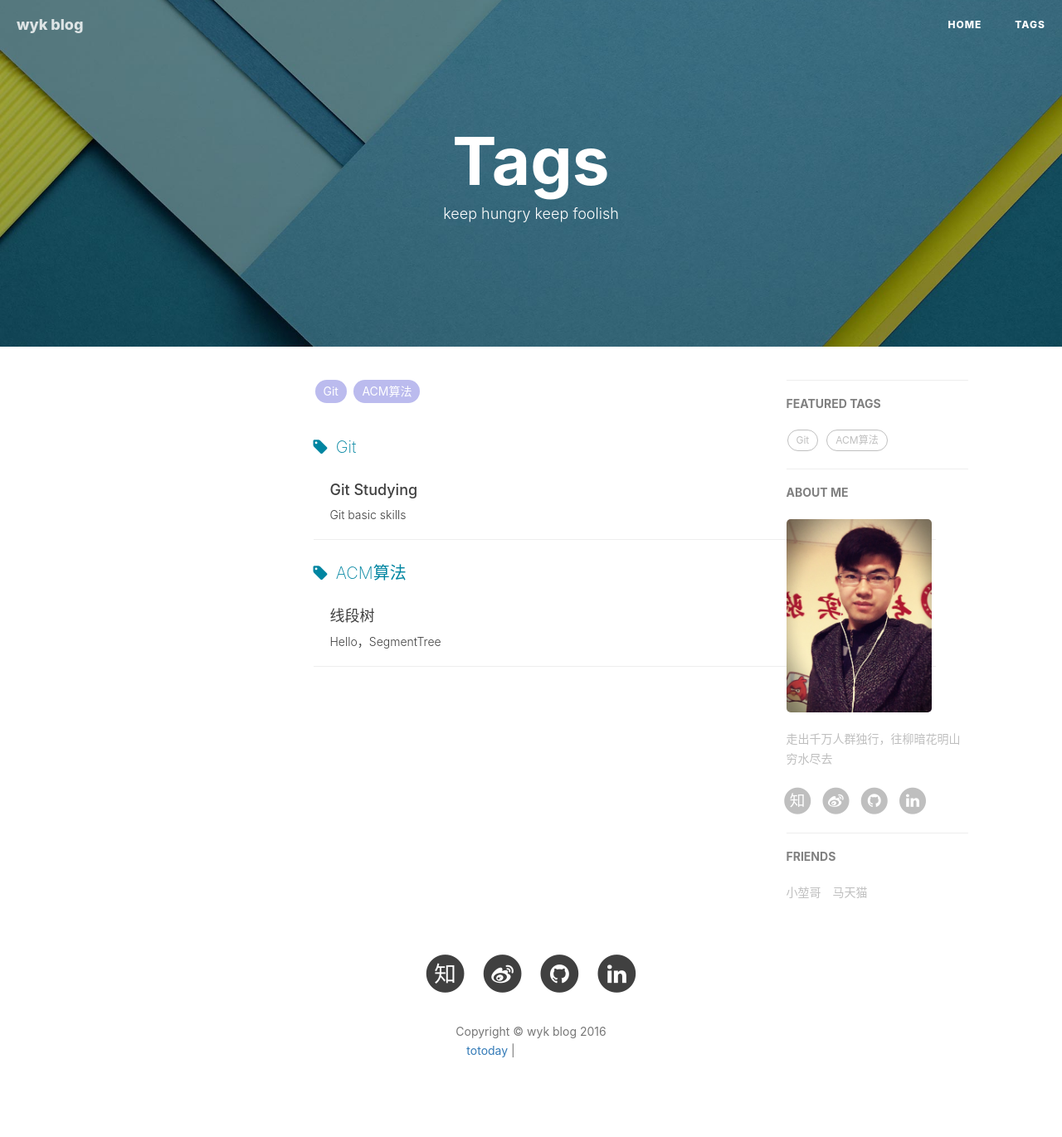
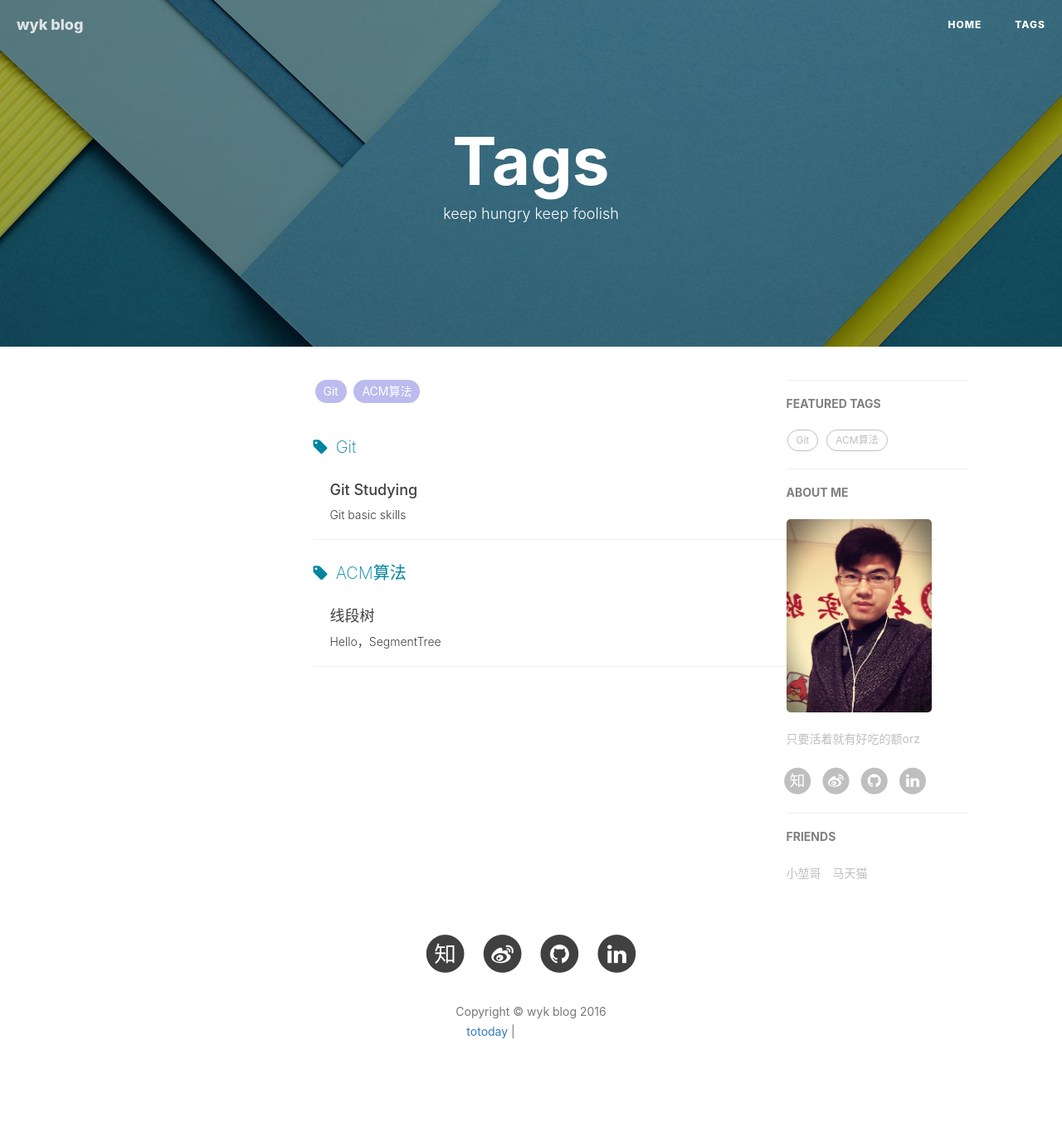
Before and after one commit to wykxyz/wykxyz.github.io, a Jekyll site: the page built from tags.html, in a window 1280 px wide. Shown: the whole page at 83% size. Built offline with Jekyll 4.4.1, drawn with Linux system fonts in a browser that asks for light colours; nearby versions of some CDN libraries; comment, search, counter and statistics services are not loaded; after the commit the page ends 1348 px from its top, so only the background shows below that; grey boxes are pictures that could not be loaded.

Commit message:
444
4444

```diff
--- a/_config.yml
+++ b/_config.yml
@@ -69,7 +69,7 @@ ba_track_id: 358e6f99fe886e79648e11f1e7442f32
 
 # Sidebar settings
 sidebar: true                           # whether or not using Sidebar.
-sidebar-about-description: "走出千万人群独行，往柳暗花明山穷水尽去"
+sidebar-about-description: "只要活着就有好吃的额orz"
 sidebar-avatar: /img/avatar-totoday.jpg      # use absolute URL, seeing it's used in both `/` and `/about/`
 
 
```
